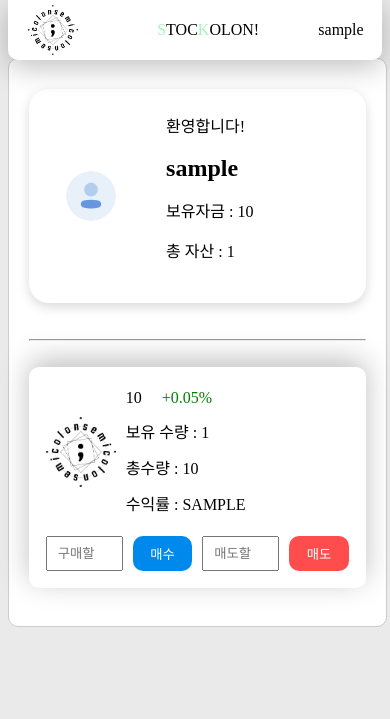
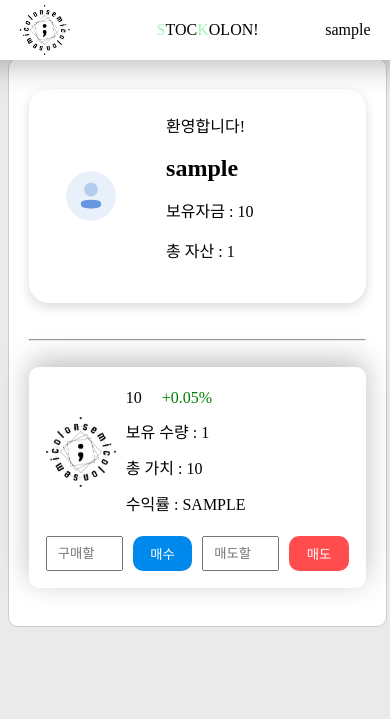
Before and after one commit to duckoduk/2026semicolon, a Flask app: template templates/my_page.html in a window 390 px wide. Shown: the top 719 px of the page. Run offline with Flask 3, Linux system fonts and the light colour scheme; the template is opened without the code that fills it: most values are stand-ins (such as "Sample title", 1, 10 or a date in 2020).

Commit message:
시킨거(나머지는 오늘밤에..)

```diff
--- a/static/css/my_page.css
+++ b/static/css/my_page.css
@@ -4,18 +4,21 @@ body{
     padding-top: 50px;
 }
 @media screen and (max-width:800px){
-    .upnavbar{
+    .upnavbar {
         position: fixed;
-        top : 0;
-        width: 100%;
-        max-width: 96%; /* 좌우 여백을 살짝 남김 */
+        top: 0;
+        left: 50%;
+        transform: translateX(-50%);
+        width: 100%; /* 전체 너비 확보 */
+        max-width: 1200px; /* 최대 너비 제한 */
+        padding: 0 18%; /* 좌우 여백 추가 */
         height: auto;
         line-height: 7vh;
-        display: flex; /*가로정렬*/
+        display: flex;
         justify-content: space-between;
         align-items: center;
         background-color: white;
-        box-shadow:  rgba(0, 0, 0, 0.25) 0px 7px 29px 0px;
+        box-shadow: rgba(0, 0, 0, 0.25) 0px 7px 29px 0px;
         border-radius: 0 0 10px 10px;
         z-index: 100;
     }
--- a/templates/my_page.html
+++ b/templates/my_page.html
@@ -102,7 +102,7 @@
                                 <p style="color: green;">+0.05%</p>
                             </div>
                             <p>보유 수량 : {{stock_num[i]}} </p>
-                            <p>총수량 : {{stock_price[i]*stock_num[i]}} </p>
+                            <p>총 가치 : {{stock_price[i]*stock_num[i]}} </p>
                             <p>수익률 : SAMPLE</p> <!-- 나중에 SAMPLE 지울것! 일단 테스트용 -->
                         </div>
                     </div>
```
